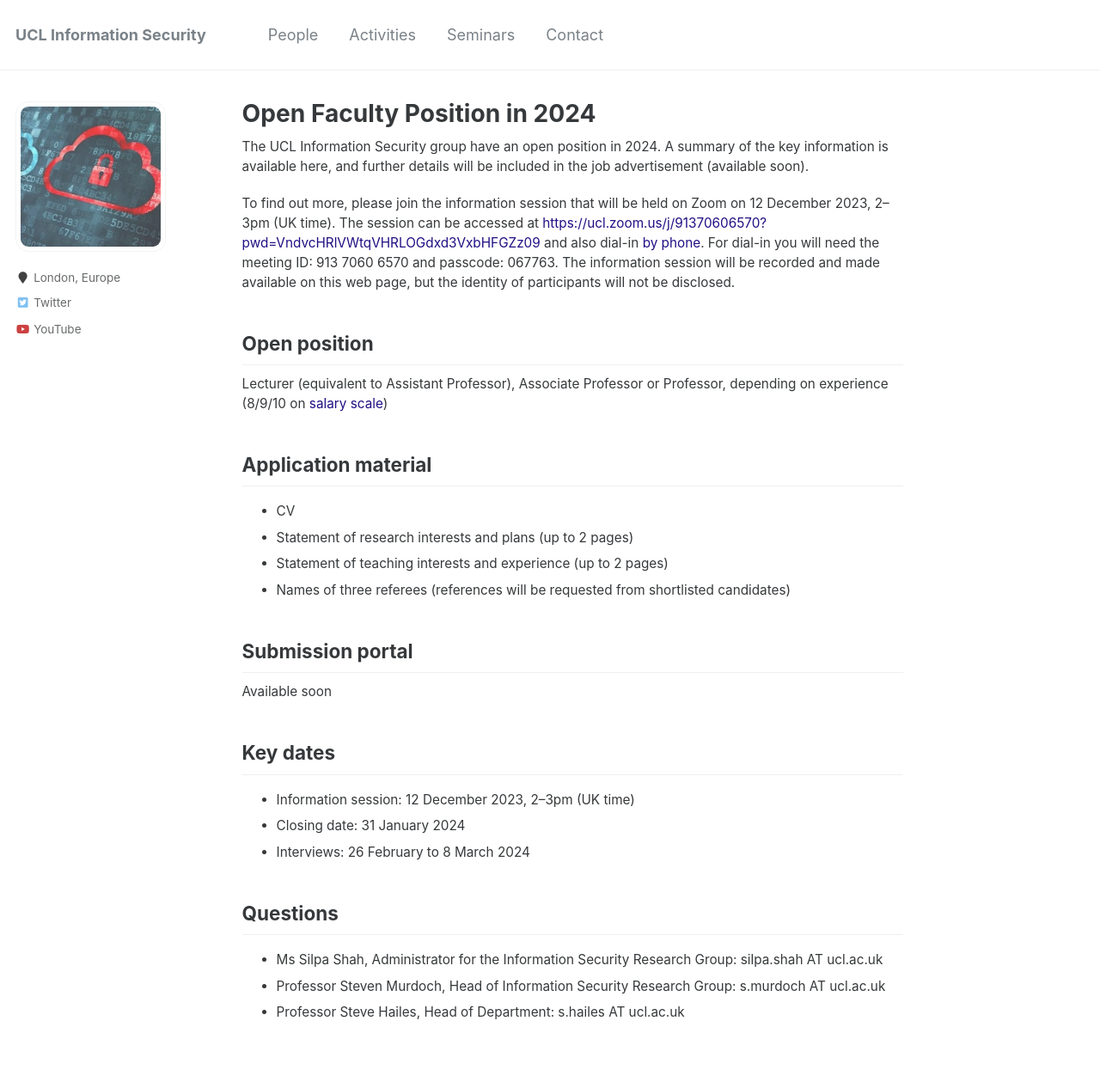
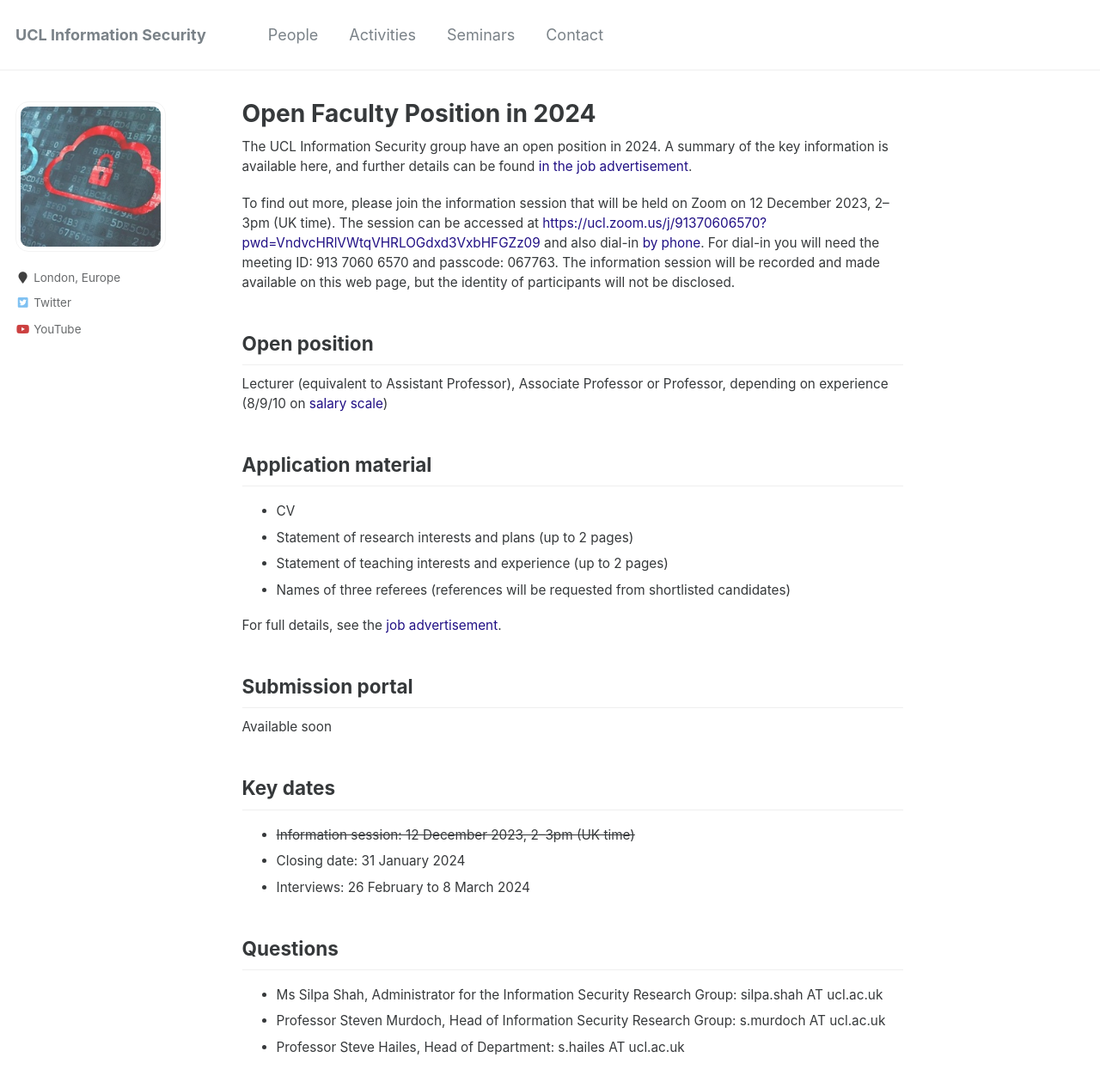
Before and after one commit to uclisec/uclisec.github.io, a Jekyll site: the page built from _pages/hiring-2024.md, in a window 1280 px wide and 1276 px high. Shown: the top 1266 px of the window at 86% size. Built offline with Jekyll 4.4.1, drawn with Linux system fonts in a browser that asks for light colours.

Commit message:
Add job advertisement link

```diff
--- a/_pages/hiring-2024.md
+++ b/_pages/hiring-2024.md
@@ -4,7 +4,7 @@
 layout: single
 ---
 
-The UCL Information Security group have an open position in 2024. A summary of the key information is available here, and further details will be included in the job advertisement (available soon).
+The UCL Information Security group have an open position in 2024. A summary of the key information is available here, and further details can be found [in the job advertisement](/uploads/2023-12-19%20UCL%20Job%20Description.pdf).
 
 To find out more, please join the information session that will be held on Zoom on 12 December 2023, 2–3pm (UK time). The session can be accessed at [https://ucl.zoom.us/j/91370606570?pwd=VndvcHRlVWtqVHRLOGdxd3VxbHFGZz09](https://ucl.zoom.us/j/91370606570?pwd=VndvcHRlVWtqVHRLOGdxd3VxbHFGZz09) and also dial-in [by phone](https://ucl.zoom.us/u/a64b5aDKR). For dial-in you will need the meeting ID: 913 7060 6570 and passcode: 067763. The information session will be recorded and made available on this web page, but the identity of participants will not be disclosed.
 
@@ -19,13 +19,15 @@
 - Statement of teaching interests and experience (up to 2 pages)
 - Names of three referees (references will be requested from shortlisted candidates)
 
+For full details, see the [job advertisement](/uploads/2023-12-19%20UCL%20Job%20Description.pdf).
+
 ## Submission portal
 
 Available soon
 
 ## Key dates
 
-- Information session: 12 December 2023, 2–3pm (UK time)
+- <s>Information session: 12 December 2023, 2–3pm (UK time)</s>
 - Closing date: 31 January 2024
 - Interviews: 26 February to 8 March 2024
 
```
